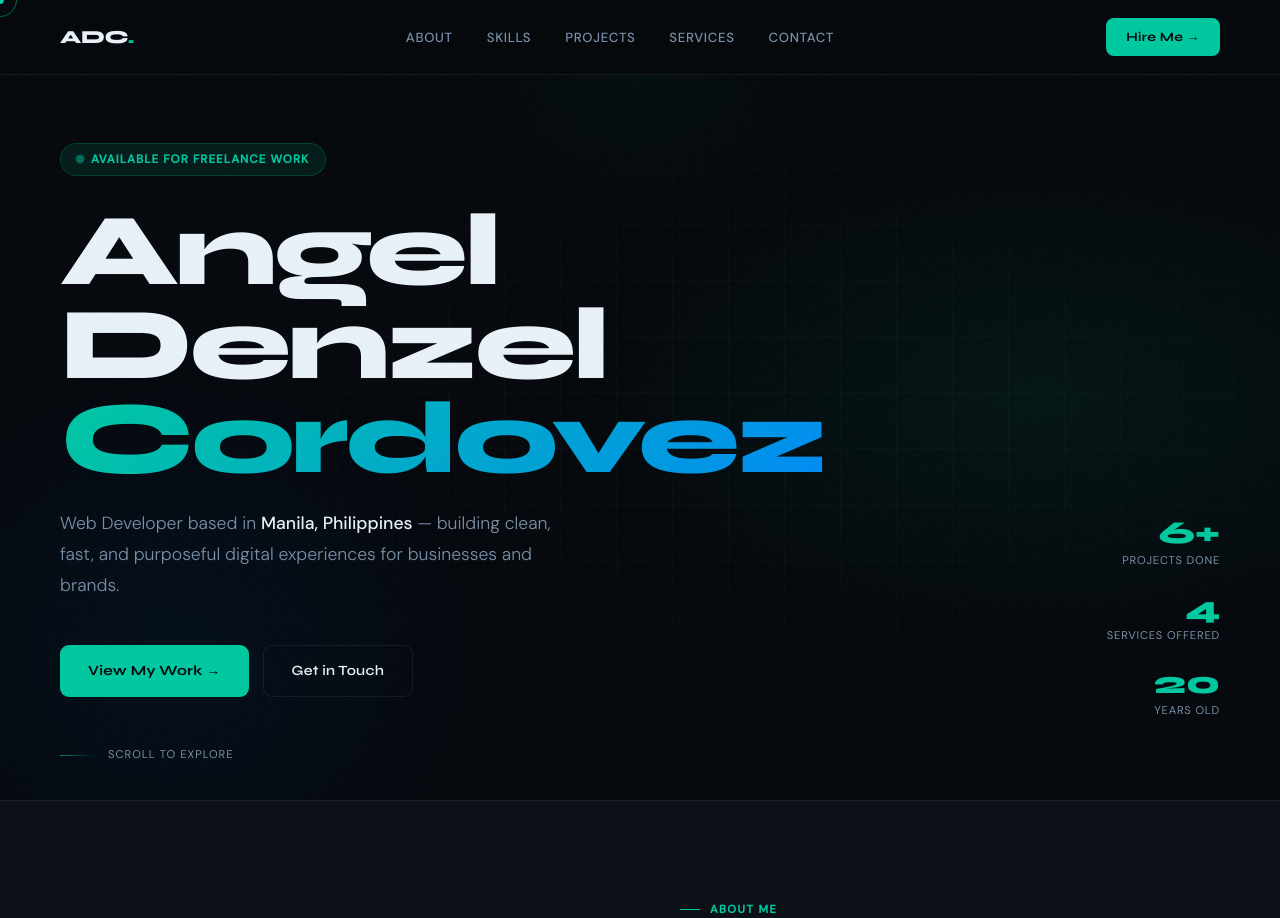
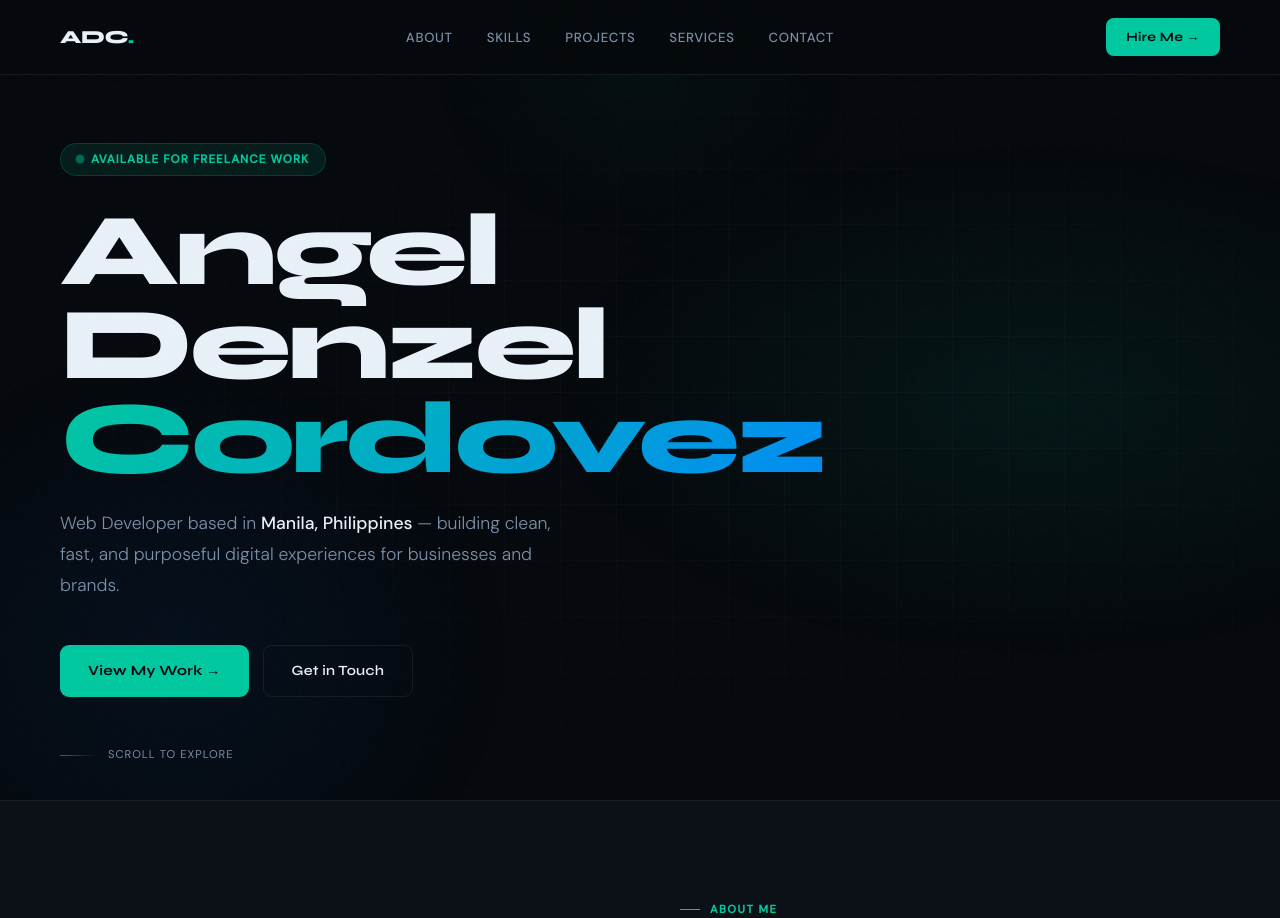
Before and after one commit to maXss-tech/portfolio, a PHP site: page /index.html in a window 1280 px wide. Shown: the top 918 px of the page. Run offline with PHP 8.4, Linux system fonts and the light colour scheme.

Commit message:
remove custom cursor and hero stats

```diff
--- a/index.html
+++ b/index.html
@@ -47,14 +47,7 @@
       <a href="#contact" class="btn-ghost">Get in Touch</a>
     </div>
   </div>
-  <div class="hero-stats">
-    <div class="stat">
-      <div class="stat-num">6+</div>
-      <div class="stat-label">Projects Done</div>
-    </div>
-    <div class="stat"><div class="stat-num">4</div><div class="stat-label">Services Offered</div></div>
-    <div class="stat"><div class="stat-num">20</div><div class="stat-label">Years Old</div></div>
-  </div>
+
   <div class="scroll-hint"><div class="scroll-line"></div><span>Scroll to explore</span></div>
 </section>
 
@@ -284,33 +277,7 @@ loadProjects();
 </footer>
 
 <script>
-/* ─── CURSOR ─────────────────────────────────────── */
-const cursor = document.getElementById('cursor');
-const ring   = document.getElementById('cursorRing');
-let mx=0, my=0, rx=0, ry=0;
-document.addEventListener('mousemove', e => { mx=e.clientX; my=e.clientY; });
-(function tick() {
-  rx += (mx-rx) * .12; ry += (my-ry) * .12;
-  if(cursor) cursor.style.cssText += `left:${mx}px;top:${my}px;`;
-  if(ring) ring.style.cssText   += `left:${rx}px;top:${ry}px;`;
-  requestAnimationFrame(tick);
-})();
-document.querySelectorAll('a,button,.project-card,.service-card,.skill-card').forEach(el => {
-  el.addEventListener('mouseenter', () => {
-    if(!cursor||!ring) return;
-    cursor.style.width = cursor.style.height = '18px';
-    ring.style.width = ring.style.height = '58px';
-    ring.style.opacity = '.2';
-    ring.style.borderColor = 'rgba(0,200,160,.6)';
-  });
-  el.addEventListener('mouseleave', () => {
-    if(!cursor||!ring) return;
-    cursor.style.width = cursor.style.height = '8px';
-    ring.style.width = ring.style.height = '34px';
-    ring.style.opacity = '1';
-    ring.style.borderColor = 'rgba(0,200,160,.5)';
-  });
-});
+
 
 /* ─── SCROLL REVEAL ──────────────────────────────── */
 const observer = new IntersectionObserver(entries => {
--- a/style.css
+++ b/style.css
@@ -32,7 +32,7 @@ body {
   font-size: 16px;
   line-height: 1.6;
   overflow-x: hidden;
-  cursor: none;
+
 }
 
 /* ─── NOISE OVERLAY ──────────────────────────────── */
@@ -43,22 +43,7 @@ body::before {
   pointer-events:none; z-index:9990; opacity:.35;
 }
 
-/* ─── CURSOR ─────────────────────────────────────── */
-.cursor {
-  position:fixed; width:8px; height:8px;
-  background:var(--accent); border-radius:50%;
-  pointer-events:none; z-index:9999;
-  transform:translate(-50%,-50%);
-  transition:width .2s, height .2s, opacity .2s;
-  mix-blend-mode:screen;
-}
-.cursor-ring {
-  position:fixed; width:34px; height:34px;
-  border:1.5px solid rgba(0,200,160,.5);
-  border-radius:50%; pointer-events:none; z-index:9998;
-  transform:translate(-50%,-50%);
-  transition:width .3s, height .3s, opacity .3s, border-color .3s;
-}
+
 
 /* ─── NAV ────────────────────────────────────────── */
 nav {
```
Also changed, not shown: index.php (+2 -29 lines).
